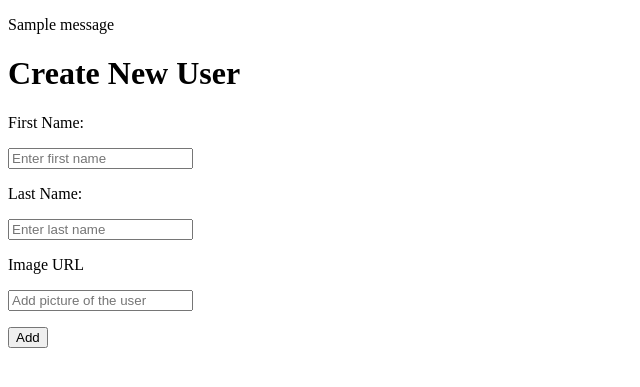
After one commit to Himanshukumar30/flask-blogly-app, a Flask app: page /users/new in a window 1280 px wide. The commit adds this page. Shown: the top 387 px of the page, without its empty margins (0-640 px from the left). Run offline with Flask 3, Linux system fonts and the light colour scheme; tables that the repository leaves empty hold one stand-in row (values such as "Sample post"); one stand-in notice (Sample message) is shown.

Commit message:
adding functionality to create new user

```diff
--- a/app.py
+++ b/app.py
@@ -1,6 +1,6 @@
 """Blogly application."""
 
-from flask import Flask, render_template, redirect
+from flask import Flask, render_template, redirect, request, flash
 from models import db, connect_db, User
 from flask_debugtoolbar import DebugToolbarExtension
 
@@ -36,3 +36,22 @@ def show_pet(user_id):
 
     user = User.query.get_or_404(user_id)
     return render_template("user_info.html", user=user)
+
+@app.route('/users/new')
+def add_user():
+    """Show form to create new user"""
+
+    return render_template('new_user.html')
+
+@app.route('/users/new', methods=['POST'])
+def add_user_submit():
+    """Create new user once form is submitted"""
+    new_user = User(
+        first_name = request.form['first_name'],
+        last_name = request.form['last_name'],
+        image_url = request.form['image_url'] or None
+    )
+    db.session.add(new_user)
+    db.session.commit()
+    flash('New User added!')
+    return redirect(f"{new_user.id}")
--- a/templates/base.html
+++ b/templates/base.html
@@ -7,6 +7,9 @@
     <title>{% block title%}{% endblock %}</title>
   </head>
   <body>
-    {%block content%} {%endblock%}
+    {% with messages = get_flashed_messages() %} {% if messages %} {% for
+    message in messages %}
+    <p>{{ message }}</p>
+    {% endfor %} {% endif %} {% endwith %} {%block content%} {%endblock%}
   </body>
 </html>
--- /dev/null
+++ b/templates/new_user.html
@@ -0,0 +1,15 @@
+{% extends 'base.html' %} {%block title%} Create new user {% endblock %} {%
+block content %}
+
+<form method="POST">
+  <label><h1>Create New User</h1></label>
+  <p>First Name:</p>
+  <input type="text" name="first_name" placeholder="Enter first name" />
+  <p>Last Name:</p>
+  <input type="text" name="last_name" placeholder="Enter last name" />
+  <p>Image URL</p>
+  <input type="text" name="image_url" placeholder="Add picture of the user" />
+  <p><button>Add</button></p>
+</form>
+
+{% endblock %}
--- a/templates/user_info.html
+++ b/templates/user_info.html
@@ -5,6 +5,8 @@ content %}
   <h1>{{user.first_name}} {{user.last_name}}</h1>
   <button>Edit</button>
   <button>Delete</button>
+  <hr />
+  <a href="/"> <button>Go Back</button></a>
 </div>
 
 {% endblock %}
--- a/templates/user_list.html
+++ b/templates/user_list.html
@@ -7,4 +7,8 @@ content %}
     <a href="/users/{{user.id}}">{{user.first_name}} {{user.last_name}}</a>
   </li>
 </ul>
-{% endfor %} {% endblock content %}
+{% endfor %}
+<form action="/users/new">
+  <button>Add User</button>
+</form>
+{% endblock content %}
```
